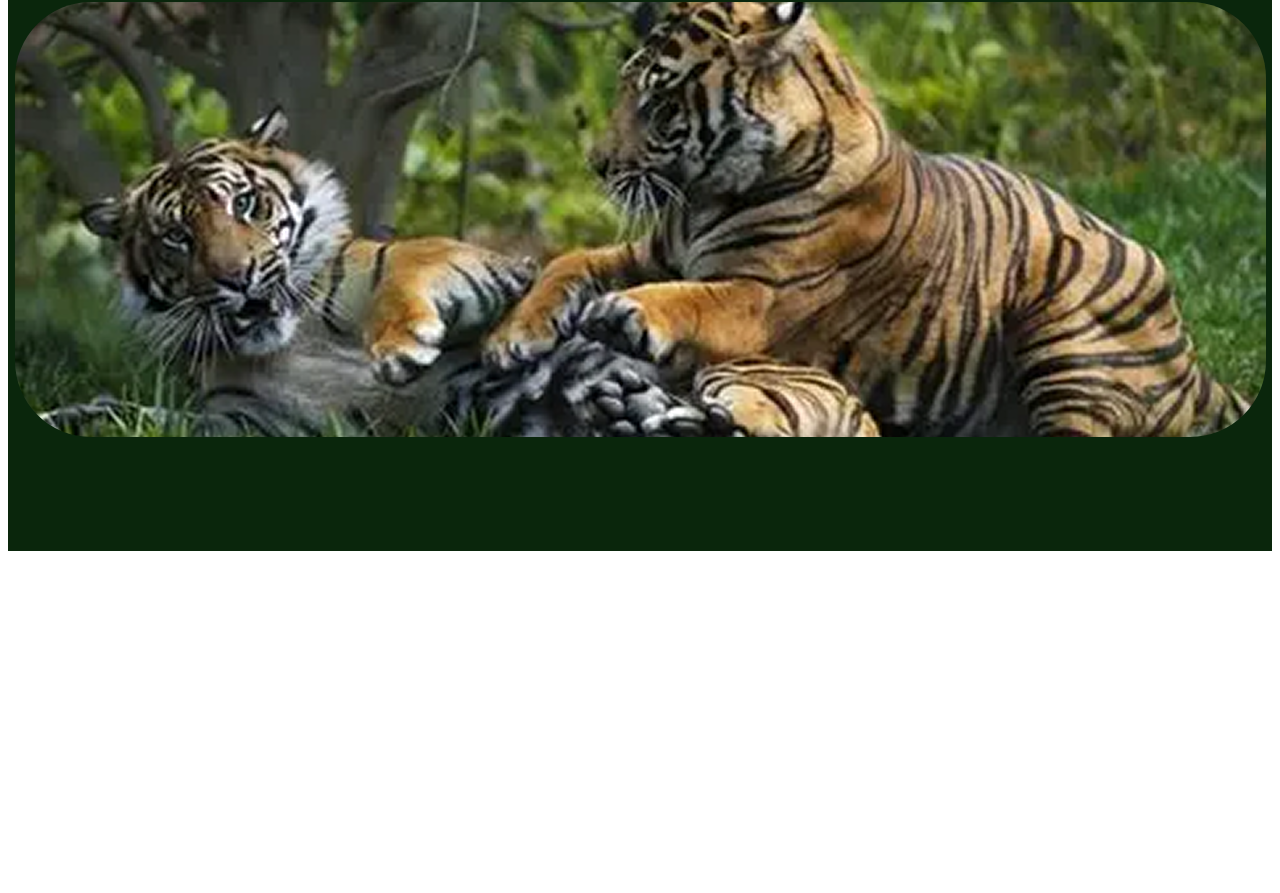
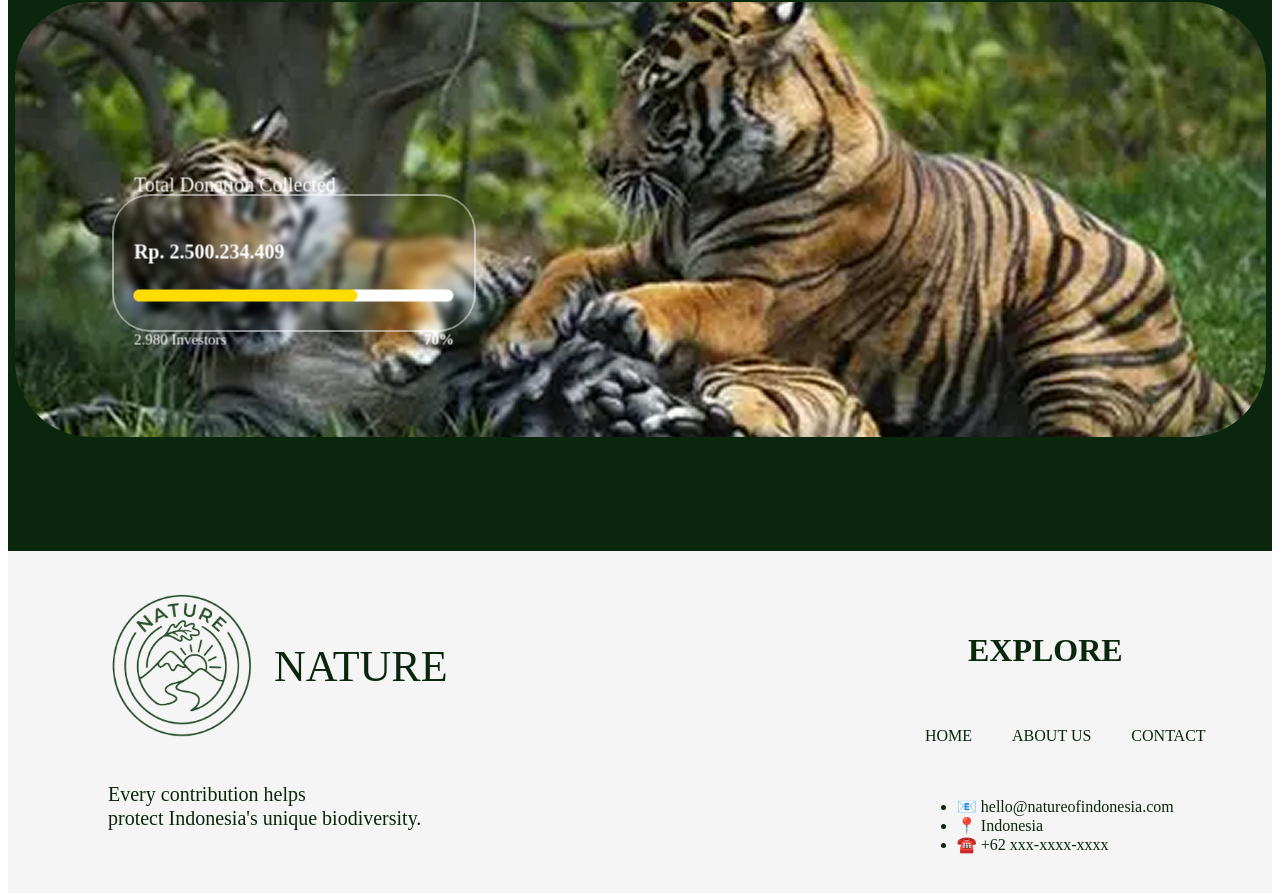
Before and after one commit to Flowrith/indonesia-nature-website, a React (Vite) app: page / in a window 1280 px wide. Shown: the part 10817-11710 px from the top of the page. Before the commit the page ends 11376 px from the top, so only its background shows below. Built offline with nearby package versions, Linux system fonts and the light colour scheme; the HTML template or start-up script is replaced by a standard one.

Commit message:
Finished Footer Section(Might add something soon)

```diff
--- a/src/App.jsx
+++ b/src/App.jsx
@@ -3,6 +3,7 @@ import Home from "./page/home.jsx";
 import About from "../src/page/about.jsx";
 import AboutData from "../src/data/about.js";
 import Contact from "../src/page/contact.jsx";
+import Footer from "./page/footer.jsx";
 
 function App(){
   return (
@@ -15,6 +16,8 @@ function App(){
 
       <Contact />
 
+      <Footer />
+
     </>
   );
 }
--- a/src/page/contact.jsx
+++ b/src/page/contact.jsx
@@ -21,15 +21,33 @@ function Contact(){
             wildlife and preserve Indonesia's rich
             biodiversity for future generations.</p>
             <a href="" className='Contact-button'>
-                wasd
+                Donate Now
+                <span>→</span>
             </a>
             </div>
         </div>
         <div className='contact-content-bottom'>
             <img src= {Contactimage} alt="Tiger" />
+            <div className="percentage">
+                <div className="percentage-inside">
+               <h1>Total Donation Collected</h1>
+               <h2>Rp. 2.500.234.409</h2>
+               <div className="bar">
+                <div className="filled-bar">
+                </div>
+               </div>
+               <div className="donation-detail">
+                <div className="donation-detail-left">
+                    <h4>2.980 Investors</h4>
+               </div>
+                <div className="donation-detail-right">
+                    <h4>70%</h4>
+                </div>
+               </div>
+                </div>
+               </div>
         </div>
         </section>
-
     )
 }
 
--- /dev/null
+++ b/src/page/footer.jsx
@@ -0,0 +1,38 @@
+import '../styles/footer.css';
+import BiggerLogo from '../assets/bigger-logo.png';
+
+function Footer() {
+    return(
+
+        <footer className="footer">
+            <div className="footer-content">
+                <div className="footer-content-left">
+                <div className="footer-logo">
+                <img src={BiggerLogo} alt="Logo" className="footer-logo-image" />
+                <h1>NATURE</h1>
+                </div>
+                    <p>
+                    <span>Every contribution helps</span>
+                    protect Indonesia's unique biodiversity.
+                    </p>
+                </div>
+                <div className="footer-content-right">
+                    <h1>EXPLORE</h1>
+                    <ul className="footer-links">
+                        <li><a href="#home">HOME</a></li>
+                        <li><a href="#about">ABOUT US</a></li>
+                        <li><a href="#contact">CONTACT</a></li>
+                    </ul>
+                    <ul>
+                    <li>📧 hello@natureofindonesia.com</li>
+                    <li>📍 Indonesia</li>
+                    <li>☎️ +62 xxx-xxxx-xxxx</li>
+                </ul>
+                </div>
+
+            </div>
+        </footer>
+
+    )
+}
+export default Footer;
--- a/src/styles/contact.css
+++ b/src/styles/contact.css
@@ -69,6 +69,7 @@
     img{
         height: auto;
         border-radius: 76px;
+
     }
 }
 
@@ -89,6 +90,7 @@
     cursor: pointer;
     transition: .2s;
     text-decoration: none;
+    font-size: 14px;
 
     &:hover{
     background-color: #0c7d00;
@@ -103,3 +105,78 @@
 .Contact-button:hover span{
     transform: translateX(3px);
 }
+
+.percentage{
+    position: absolute;
+    border: 1px solid white;
+    border-radius: 38px;
+    background-color: rgba(0, 0, 0, 0.015);
+    backdrop-filter: blur(3px);
+    -webkit-backdrop-filter: blur(3px);
+    width: 361px;
+    height: 135px;
+    left: 23%;
+    top: 1385%;
+    transform: translate(-50%, -50%);
+    color: white;
+    display: flex;
+    align-items: center;
+    justify-content: left;
+}
+
+.percentage-inside{
+    display: flex;
+    flex-direction: column;
+    gap: 10px;
+    margin-left: 20px;
+    h1{
+        font-weight: 200;
+        font-size : 20px;
+    }
+    h2{
+        font-weight: 800;
+        font-size: 20px;
+    }
+}
+
+.bar{
+    align-self: center;
+    background-color: #ffffff;
+    border-radius: 6px;
+    min-width: 320px;
+    max-width: 320px;
+    min-height: 12px;
+    max-height: 12px;
+}
+
+.filled-bar{
+    align-self: center;
+    background-color: #FFDD00;
+    border-radius: 6px;
+    border-radius: 6px;
+    min-width: 224px;
+    max-width: 224px;
+    min-height: 12px;
+    max-height: 12px;
+    z-index: 1;
+}
+
+.donation-detail{
+    display: flex;
+    justify-content: space-between;
+}
+
+.donation-detail-left{
+    h4{
+        font-weight: 200;
+        font-size : 15px;
+    }
+
+}
+
+.donation-detail-right{
+    h4{
+        font-weight: 800;
+        font-size : 15px;
+    }
+}
--- /dev/null
+++ b/src/styles/footer.css
@@ -0,0 +1,78 @@
+.footer{
+    width: 100%;
+    height: 321px;
+    background-color: #F5F5F5;
+    padding: 20px 0px;
+}
+
+.footer-content{
+    display: flex;
+    gap: 30px;
+    color: #0A260C;
+    justify-content: left;
+    margin-left: 100px;
+    align-items: center;
+}
+
+.footer-content-left{
+    display: flex;
+    flex-direction: column;
+
+
+    h1{
+        font-size: 44px;
+        font-weight: 200;
+    }
+
+    span{
+        display: block;
+    }
+
+    p{
+        padding-top: 20px;
+        font-size: 20px;
+        font-weight: 300;
+        line-height: 24px;
+    }
+}
+
+.footer-logo{
+    display: flex;
+    gap: 20px;
+    align-items: center;
+}
+
+.footer-logo-image{
+    width: 146px;
+    height: auto;
+}
+
+.footer-content-right{
+    display: flex;
+    flex-direction: column;
+    justify-content: center;
+    align-items: center;
+    gap: 20px;
+    margin-left: 35%;
+    margin-top: 40px;
+
+
+    .footer-links{
+        display: flex;
+        gap: 40px;
+        list-style-type: none;
+        font-weight: 300;
+
+        :hover{
+            text-decoration: underline;
+        }
+
+        a{
+        text-decoration: none;
+        color: #0A260C;
+    }
+    }
+
+
+
+}
```
